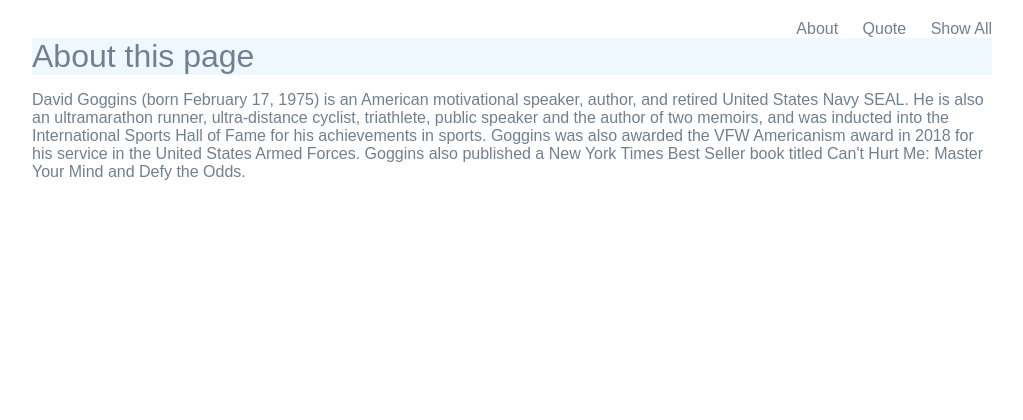
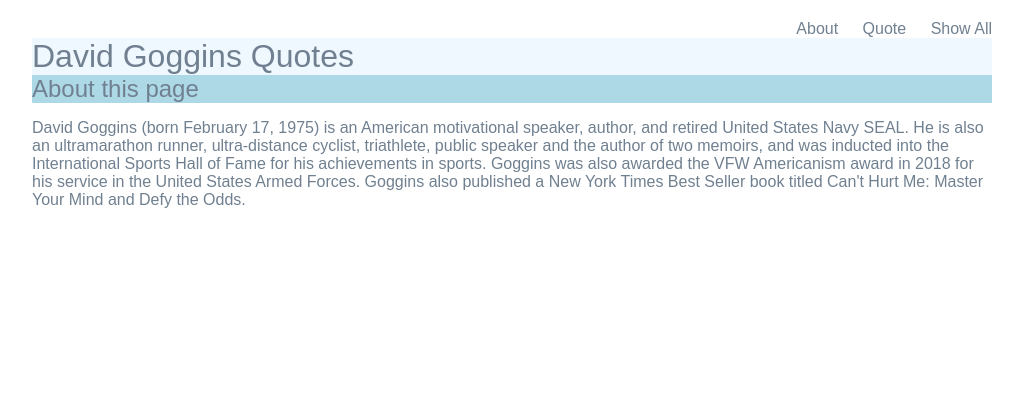
Before and after one commit to Victor-Liu-BU/cs412, a Django app: page /quotes/about in a window 1280 px wide. Shown: the top 420 px of the page, without its empty margins (128-1151 px from the left). Run offline with Django 5.2, Linux system fonts and the light colour scheme.

Commit message:
added comments and fixed styling

```diff
--- a/quotes/templates/quotes/about.html
+++ b/quotes/templates/quotes/about.html
@@ -5,7 +5,7 @@
 {% extends 'quotes/base.html' %}
 
 {% block content %}
-    <h1>About this page</h1>
+    <h2>About this page</h2>
     <p>
         David Goggins (born February 17, 1975) is an American motivational speaker, author, and retired United States Navy SEAL.
         He is also an ultramarathon runner, ultra-distance cyclist, triathlete, public speaker and the author of two memoirs,
--- a/quotes/templates/quotes/base.html
+++ b/quotes/templates/quotes/base.html
@@ -14,6 +14,7 @@
             <li><a href="{% url 'quote_page' %}">Quote</a></li>
             <li><a href="{% url 'show_all_page' %}">Show All</a></li>
         </nav>
+        <h1>David Goggins Quotes</h1>
         <!-- put page specific content here -->
          {% block content %}
          {% endblock %}
--- a/quotes/templates/quotes/quote.html
+++ b/quotes/templates/quotes/quote.html
@@ -4,6 +4,6 @@
 
 {% extends 'quotes/base.html' %}
 {% block content %}
-    <p>{{quote}}</p>
-    <img src="{{image}}" alt="{{ product_name }}'s image">
+    <ul>{{quote}}</ul>
+    <img src="{{image}}" alt="{{product_name}}'s image">
 {% endblock %}
--- a/quotes/templates/quotes/show_all.html
+++ b/quotes/templates/quotes/show_all.html
@@ -6,10 +6,10 @@
 {% block content %}
     <ul>
         {% for quote in quote %}
-                <h3>{{ quote }}</h3>
+                <p>{{quote}}</p>
         {% endfor %}
         {% for image in image %}
-                <img src="{{image}}" alt="{{ product_name }}'s image">
+                <img src="{{ image }}" alt="{{ product_name }}'s image">
         {% endfor %}
     </ul>
 {% endblock %}
--- a/quotes/views.py
+++ b/quotes/views.py
@@ -8,6 +8,7 @@
 import random
 def quote(request):
     """Return and render a random quote and random image from a set list"""
+
     template_name = 'quotes/quote.html'
 
     quote_list = ["“You are in danger of living a life so comfortable and soft, that you will die without ever realizing your true potential.”",
@@ -25,6 +26,7 @@
 
 def show_all(request):
     """Shows all quotes and images from a set list"""
+
     template_name = 'quotes/show_all.html'
 
     context = {
--- a/static/styles.css
+++ b/static/styles.css
@@ -4,9 +4,15 @@
     font-family: arial;
 }
 
-h1,h2,h3,h4,h5{
+h1{
     font-weight: normal;
     background:aliceblue;
+    margin: 0;
+}
+
+h2{
+    font-weight: normal;
+    background: lightblue;
     margin: 0;
 }
 
```
Also changed, not shown: 1 other file.
